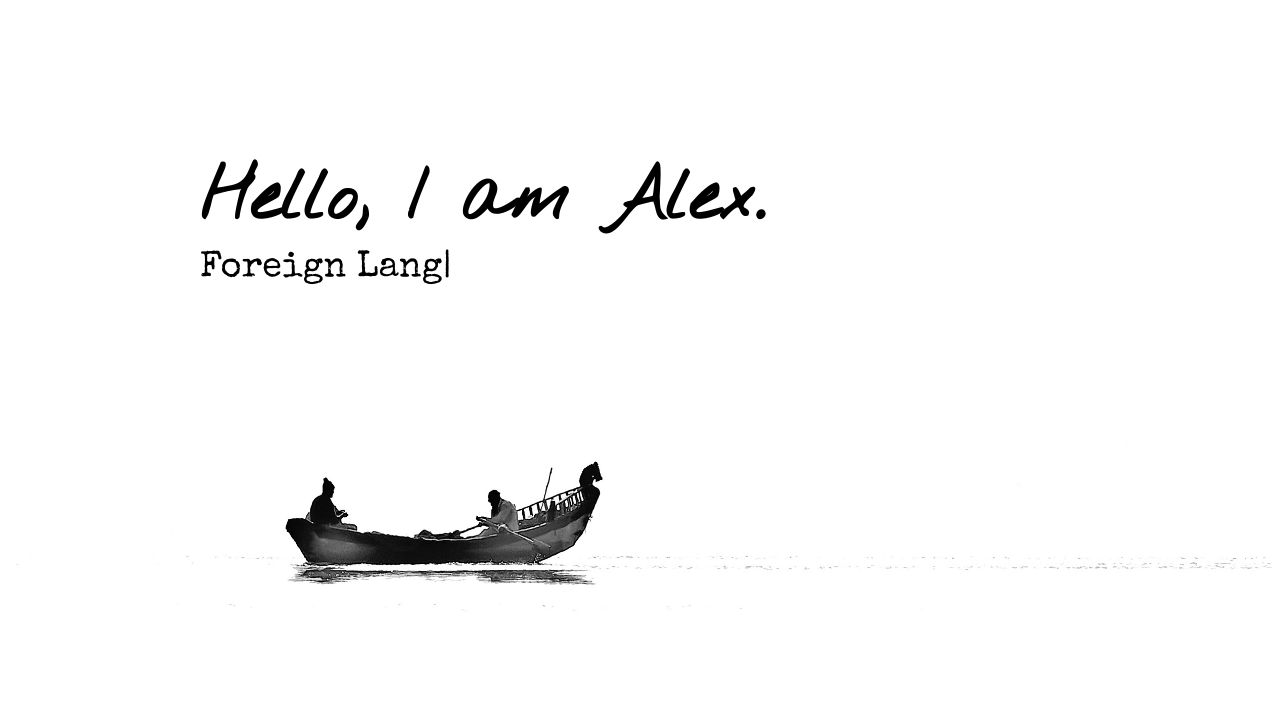
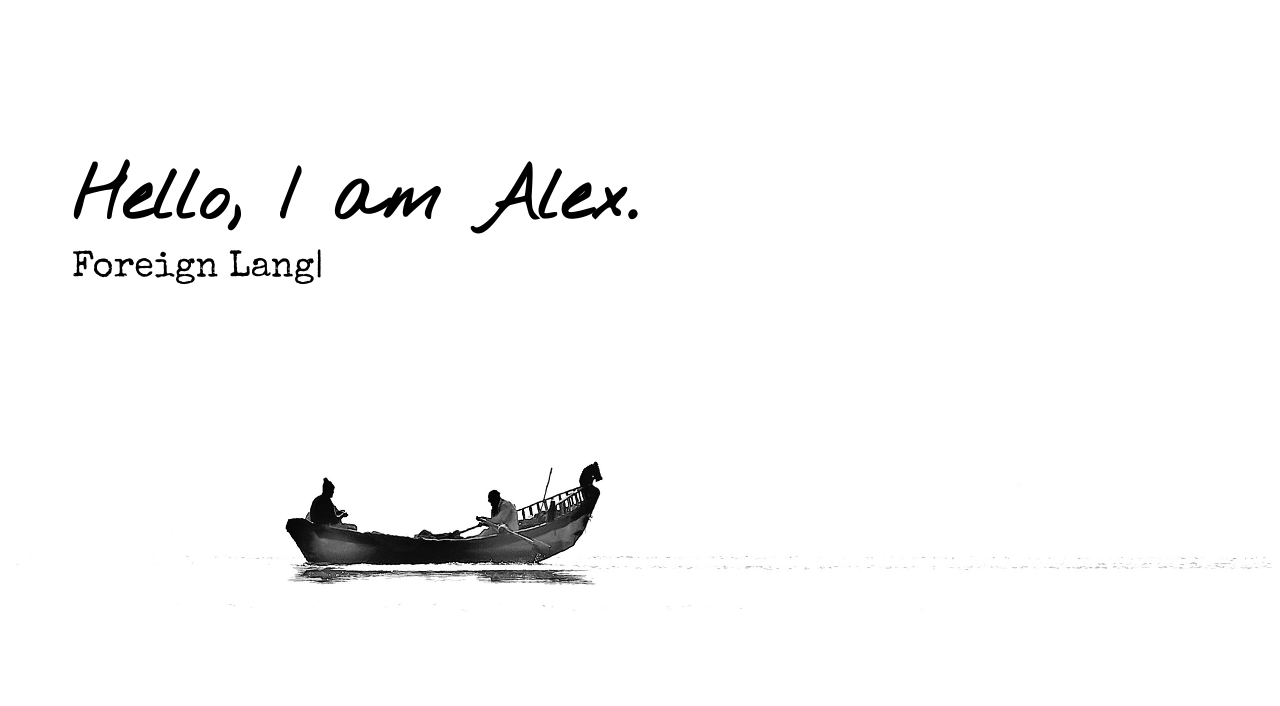
Before and after one commit to AlexJohnSadowski/My-Personal-Website, a Gatsby site: page / in a window 1280 px wide. Shown: the part 94-800 px from the top of the page. Built offline with nearby package versions, Linux system fonts and the light colour scheme; Gatsby itself is replaced by a stand-in of ours.

Commit message:
title margin fixed

```diff
--- a/src/styles.scss
+++ b/src/styles.scss
@@ -230,7 +230,7 @@ h1 {
   .title {
   position:absolute;
   top:30%;
-  margin-left:15%;
+  margin-left:5%;
   font-size:72px;
   font-weight:700;
   font-family:'Nothing You Could Do'
@@ -240,7 +240,7 @@ h1 {
 .subtitle {
   position:absolute;
   top:42%;
-  margin-left:15%;
+  margin-left:5%;
   font-size:36px;
   font-weight:300;
   font-family:'Special Elite', cursive;
@@ -266,7 +266,6 @@ font-size:18px;
 letter-spacing: 2px;
 font-weight:800;
 font-family: 'Roboto','Times New Roman', Times, serif;
-margin-left:0%;
 margin-top:10%;
 opacity:0.4;
 }
```
Also changed, not shown: 1 other file.
